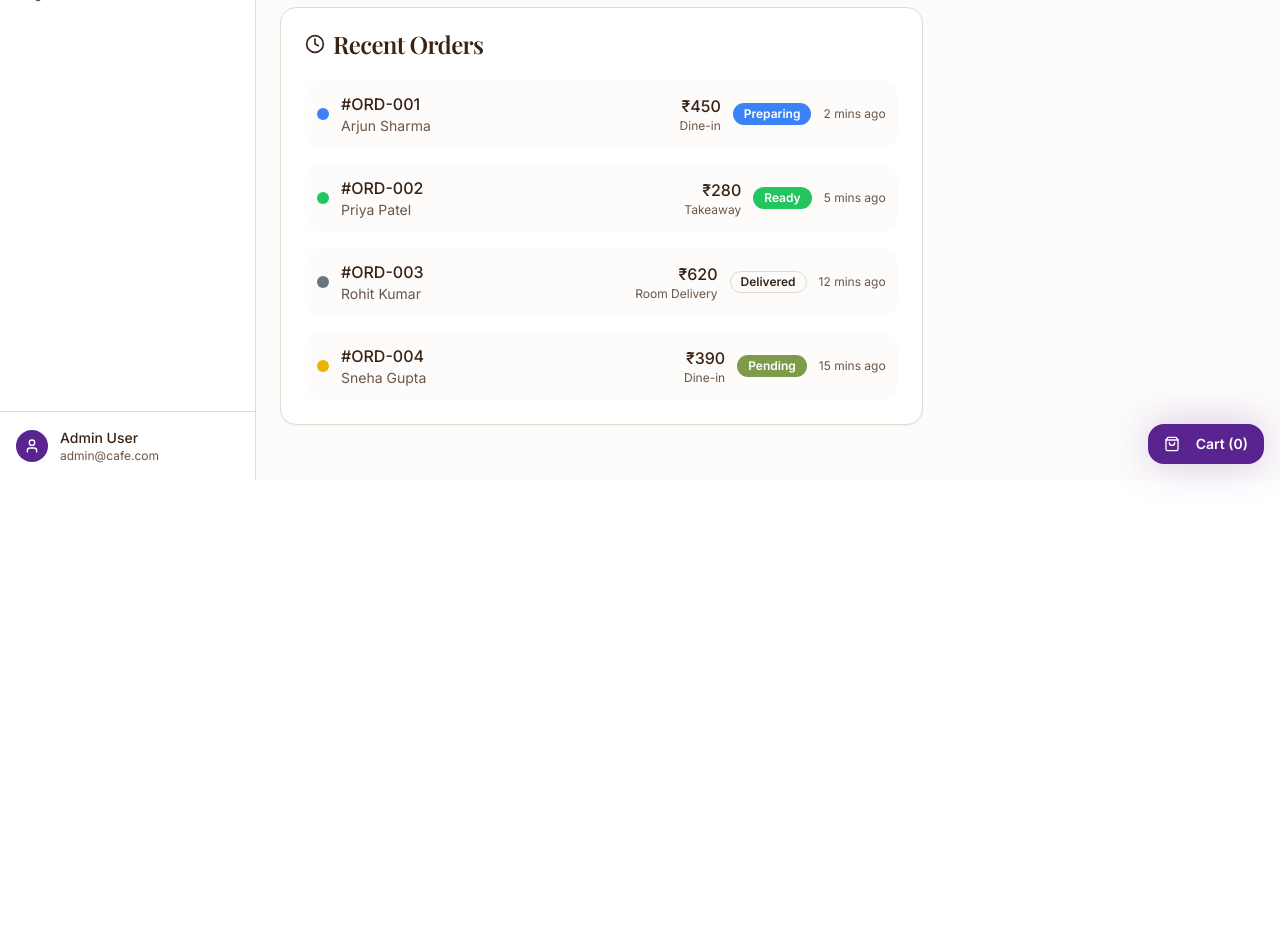
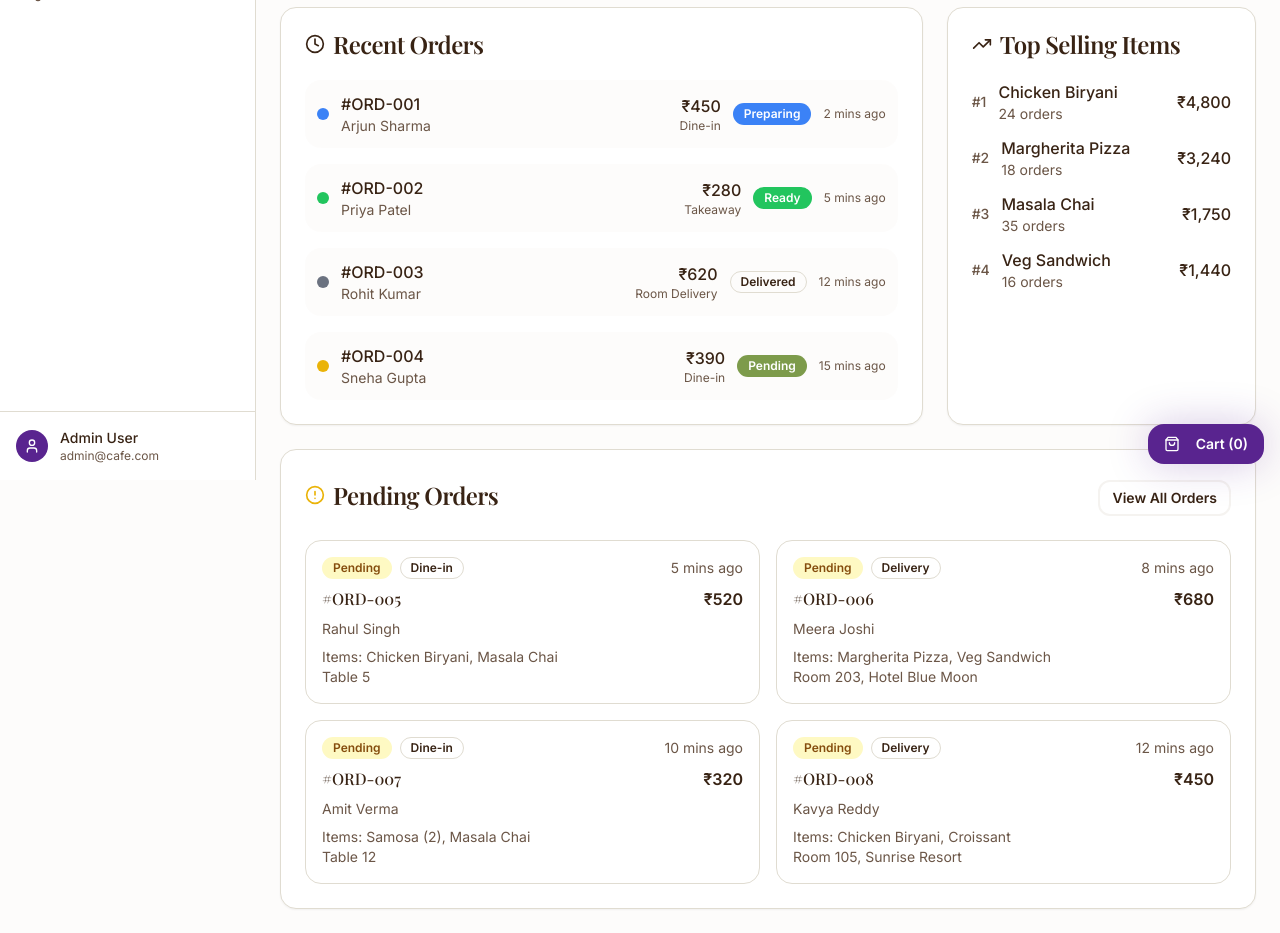
Before and after one commit to garixxz/cafeadmin, a React (Vite) app: page /admin in a window 1280 px wide. Shown: the part 320-1253 px from the top of the page. Before the commit the page ends 800 px from the top, so only its background shows below. Built offline with nearby package versions, Linux system fonts and the light colour scheme.

Commit message:
Add pending orders to dashboard
Show order details and redirect to order management.

```diff
--- a/src/pages/admin/Dashboard.tsx
+++ b/src/pages/admin/Dashboard.tsx
@@ -1,7 +1,9 @@
 import { Card, CardContent, CardHeader, CardTitle } from "@/components/ui/card";
 import { Badge } from "@/components/ui/badge";
 import { Progress } from "@/components/ui/progress";
-import { ArrowUp, ArrowDown, DollarSign, ShoppingCart, Users, TrendingUp, Clock, CheckCircle } from "lucide-react";
+import { Button } from "@/components/ui/button";
+import { ArrowUp, ArrowDown, DollarSign, ShoppingCart, Users, TrendingUp, Clock, CheckCircle, AlertCircle } from "lucide-react";
+import { useNavigate } from "react-router-dom";
 const stats = [{
   name: "Today's Revenue",
   value: "₹12,450",
@@ -73,7 +75,52 @@ const topItems = [{
   orders: 16,
   revenue: "₹1,440"
 }];
+
+const pendingOrders = [
+  {
+    id: "#ORD-005",
+    customer: "Rahul Singh",
+    amount: "₹520",
+    status: "pending",
+    type: "dine-in",
+    time: "5 mins ago",
+    items: ["Chicken Biryani", "Masala Chai"],
+    tableNumber: "Table 5"
+  },
+  {
+    id: "#ORD-006",
+    customer: "Meera Joshi",
+    amount: "₹680",
+    status: "pending",
+    type: "delivery",
+    time: "8 mins ago",
+    items: ["Margherita Pizza", "Veg Sandwich"],
+    deliveryAddress: "Room 203, Hotel Blue Moon"
+  },
+  {
+    id: "#ORD-007",
+    customer: "Amit Verma",
+    amount: "₹320",
+    status: "pending",
+    type: "dine-in",
+    time: "10 mins ago",
+    items: ["Samosa (2)", "Masala Chai"],
+    tableNumber: "Table 12"
+  },
+  {
+    id: "#ORD-008",
+    customer: "Kavya Reddy",
+    amount: "₹450",
+    status: "pending",
+    type: "delivery",
+    time: "12 mins ago",
+    items: ["Chicken Biryani", "Croissant"],
+    deliveryAddress: "Room 105, Sunrise Resort"
+  }
+];
+
 export function Dashboard() {
+  const navigate = useNavigate();
   const getStatusColor = (status: string) => {
     switch (status) {
       case "pending":
@@ -102,6 +149,11 @@ export function Dashboard() {
         return <Badge variant="outline">{status}</Badge>;
     }
   };
+
+  const handleOrderClick = (orderId: string) => {
+    navigate('/admin/orders', { state: { highlightOrder: orderId } });
+  };
+
   return <div className="space-y-6">
       {/* Page Header */}
       <div>
@@ -166,10 +218,88 @@ export function Dashboard() {
         </Card>
 
         {/* Top Selling Items */}
-
+        <Card>
+          <CardHeader>
+            <CardTitle className="flex items-center gap-2">
+              <TrendingUp className="h-5 w-5" />
+              Top Selling Items
+            </CardTitle>
+          </CardHeader>
+          <CardContent>
+            <div className="space-y-3">
+              {topItems.map((item, index) => (
+                <div key={item.name} className="flex items-center justify-between">
+                  <div className="flex items-center gap-3">
+                    <span className="text-sm font-medium text-muted-foreground">#{index + 1}</span>
+                    <div>
+                      <p className="font-medium">{item.name}</p>
+                      <p className="text-sm text-muted-foreground">{item.orders} orders</p>
+                    </div>
+                  </div>
+                  <span className="font-medium">{item.revenue}</span>
+                </div>
+              ))}
+            </div>
+          </CardContent>
+        </Card>
       </div>
 
-      {/* Quick Actions */}
+      {/* Pending Orders Section */}
+      <Card>
+        <CardHeader className="flex flex-row items-center justify-between">
+          <CardTitle className="flex items-center gap-2">
+            <AlertCircle className="h-5 w-5 text-yellow-500" />
+            Pending Orders
+          </CardTitle>
+          <Button
+            variant="outline"
+            size="sm"
+            onClick={() => navigate('/admin/orders')}
+          >
+            View All Orders
+          </Button>
+        </CardHeader>
+        <CardContent>
+          <div className="grid gap-4 md:grid-cols-2">
+            {pendingOrders.map(order => (
+              <div
+                key={order.id}
+                className="p-4 border rounded-lg hover:bg-muted/30 cursor-pointer transition-colors"
+                onClick={() => handleOrderClick(order.id)}
+              >
+                <div className="flex items-center justify-between mb-2">
+                  <div className="flex items-center gap-2">
+                    <Badge variant="secondary" className="bg-yellow-100 text-yellow-800">
+                      Pending
+                    </Badge>
+                    <Badge variant="outline" className="text-xs">
+                      {order.type === 'dine-in' ? 'Dine-in' : 'Delivery'}
+                    </Badge>
+                  </div>
+                  <span className="text-sm text-muted-foreground">{order.time}</span>
+                </div>
 
+                <div className="space-y-2">
+                  <div className="flex items-center justify-between">
+                    <h4 className="font-medium">{order.id}</h4>
+                    <span className="font-semibold">{order.amount}</span>
+                  </div>
+
+                  <p className="text-sm text-muted-foreground">{order.customer}</p>
+
+                  <div className="text-sm">
+                    <p className="text-muted-foreground">Items: {order.items.join(", ")}</p>
+                    {order.type === 'dine-in' ? (
+                      <p className="text-muted-foreground">{order.tableNumber}</p>
+                    ) : (
+                      <p className="text-muted-foreground">{order.deliveryAddress}</p>
+                    )}
+                  </div>
+                </div>
+              </div>
+            ))}
+          </div>
+        </CardContent>
+      </Card>
     </div>;
 }
```
